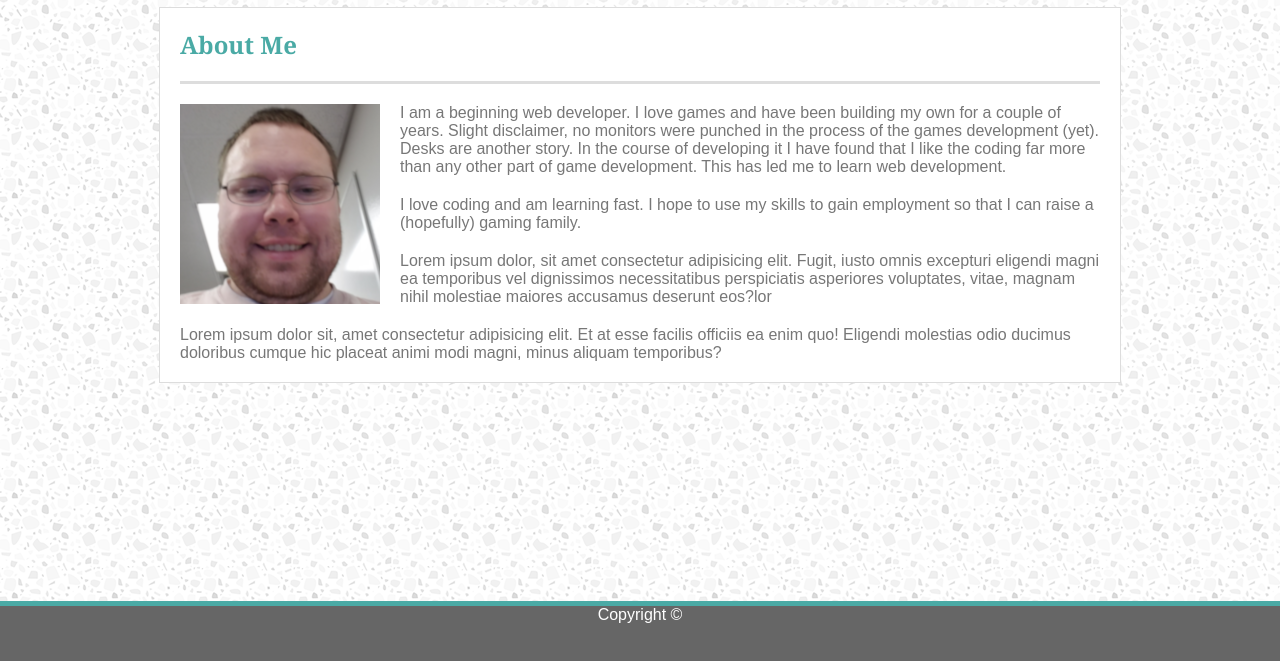
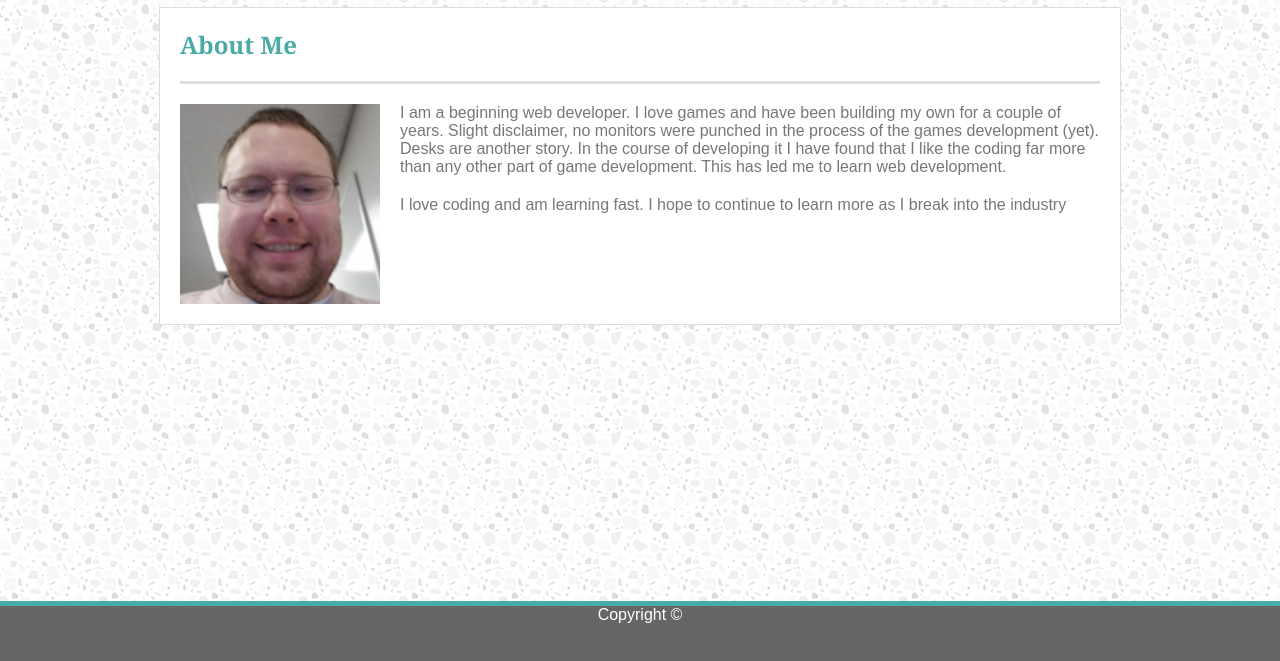
Before and after one commit to checol70/responsive-portfolio, a plain HTML site: page index.html in a window 1280 px wide. Shown: the part 99-760 px from the top of the page. Drawn offline with Linux system fonts and the light colour scheme.

Commit message:
Fixed index.html about section

```diff
--- a/index.html
+++ b/index.html
@@ -41,15 +41,8 @@
                     has led me to learn web development.
                 </p>
                 <p>
-                    I love coding and am learning fast. I hope to use my skills to gain employment so that I can raise a (hopefully) gaming family.
+                    I love coding and am learning fast. I hope to continue to learn more as I break into the industry
                 </p>
-                <p>
-                    Lorem ipsum dolor, sit amet consectetur adipisicing elit. Fugit, iusto omnis excepturi eligendi magni ea temporibus vel dignissimos
-                    necessitatibus perspiciatis asperiores voluptates, vitae, magnam nihil molestiae maiores accusamus deserunt
-                    eos?lor
-                </p>
-                <p>Lorem ipsum dolor sit, amet consectetur adipisicing elit. Et at esse facilis officiis ea enim quo! Eligendi
-                    molestias odio ducimus doloribus cumque hic placeat animi modi magni, minus aliquam temporibus?</p>
             </div>
         </section>
     </div>
```
